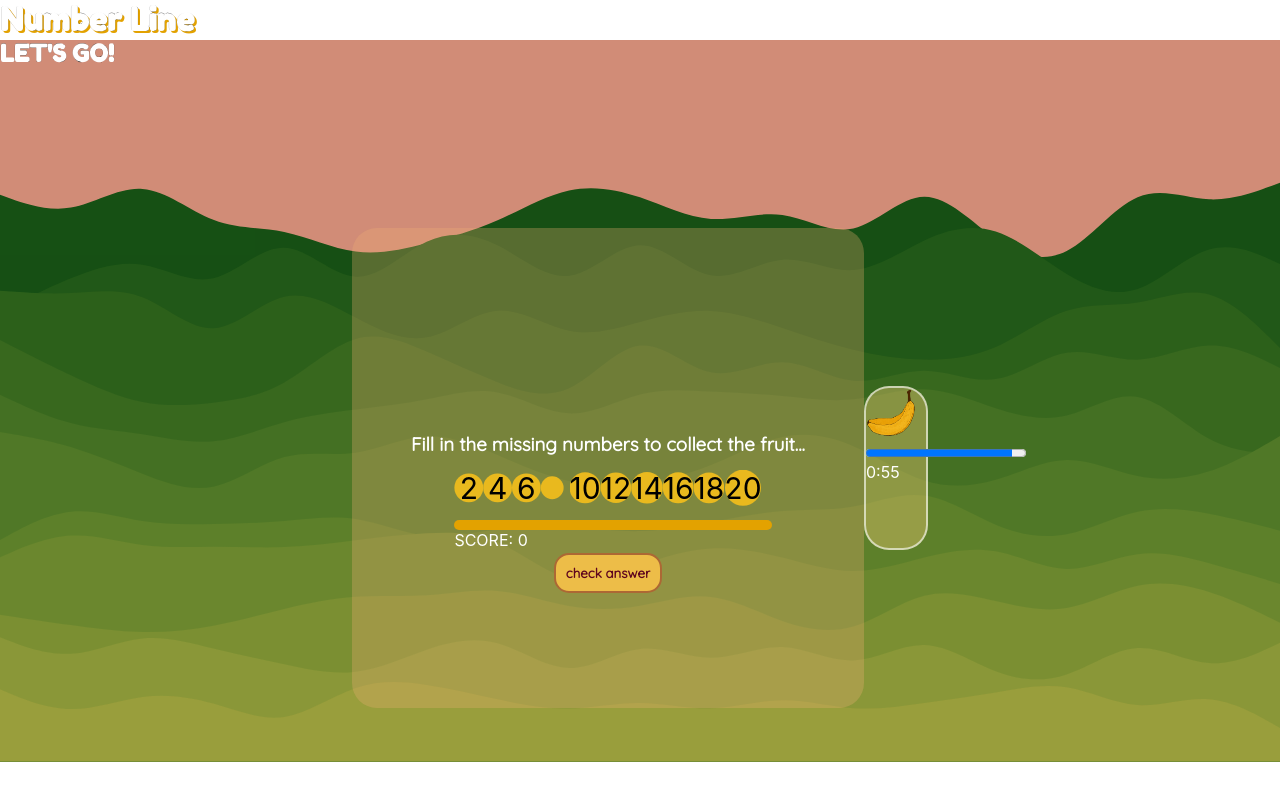
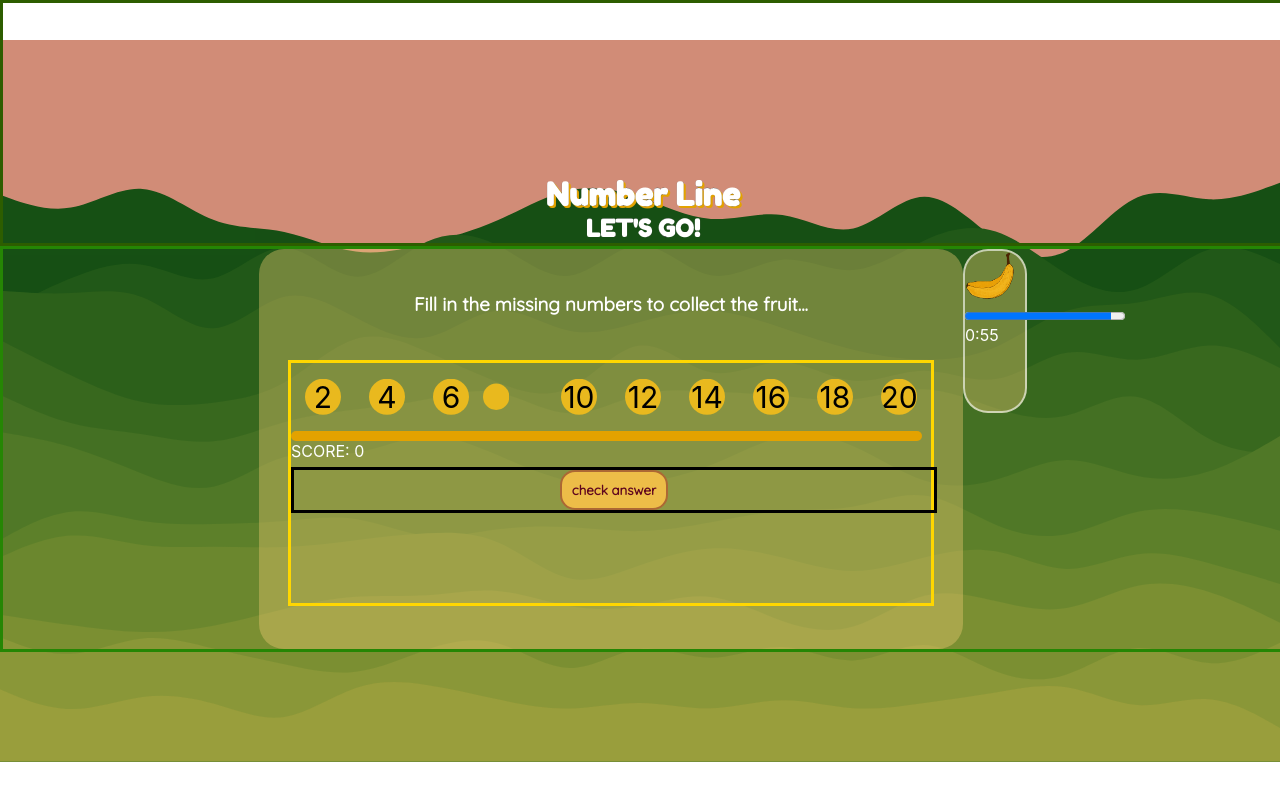
Before and after one commit to SchoolOfCode/final-project_front-end-full-stack-fam, a React (Create React App) app in the folder frontend-final-project/: page /activity in a window 1280 px wide. Built offline with nearby package versions, Linux system fonts and the light colour scheme; no server answers; a web font is replaced by a local one.

Commit message:
positioning progress on activity page

```diff
--- a/frontend-final-project/src/routes/ActivityPage/ActivityPage.css
+++ b/frontend-final-project/src/routes/ActivityPage/ActivityPage.css
@@ -1,12 +1,17 @@
 
 
-.text-container{
+.title-text-container{
+
+    display: flex;
+    flex-direction: column;
+    flex-wrap: wrap;
+    justify-content: flex-end;
+    align-items: center;
 
     width:100vw;
-    flex-direction: column;
-    flex-wrap: wrap;
-    justify-content: center;
-    align-items: flex-start;
+    height: 30vh;
+
+    border: solid #2d5d00;
 
 }
 
@@ -26,49 +31,61 @@
     font-family: 'Fredoka One', sans-serif;
     color:rgb(255, 255, 255);
     -webkit-text-stroke: 0.1px black;
-    align-content: space-around;
 
 }
 
-.the-activity-description{
 
-    color:rgb(255, 255, 255);
-    font-family: 'Quicksand', sans-serif;
+.focus-area {
+    width:100vw;
+    height:50vh;
+    display: flex;
+    justify-content: center;
+
+    border: solid rgb(37, 134, 4);
+
+}
+
+
+.the-card-div-activity {
+
+    display: flex;
+    flex-direction: column;
+    align-items: center;
+    justify-content: space-evenly;
+
+    width: 55vw;
+    height: 50vh;
+
+    border-radius: 25px;
+    background-color: #edca7365;
 
 }
 
 
 
-.focus-area{
-    width:100vw;
-    height:100vh;
-    display: flex;
-    justify-content: center;
-    align-items: center;
-}
-
 .num-line-container{
     display: flex;
     flex-direction: column;
-    height: 10%;
-    width: 60%;
+    height: 30vh;
+    width: 50vw;
+
+    border: solid gold;
+
 
 }
 
-.the-card-div {
 
+
+.button-container{
+    margin-top: 1%;
+    width:100%;
     display: flex;
-    flex-direction: column;
-    align-items: center;
     justify-content: center;
 
-    width: 55vw;
-
-
-    border-radius: 25px;
-    background-color: #edca7365;
+    border: solid black;
 
 }
+
 
 
 .banana-container {
@@ -86,7 +103,7 @@
 
 
 
-.num-grid{
+.num-grid {
     display: grid;
     grid-template-columns: repeat( 10 , 1fr );
     margin: 0;
@@ -96,7 +113,7 @@
 }
 
 
-.num-text{
+.num-text {
     text-align: center;
 
     margin: 0;
@@ -105,7 +122,7 @@
     font-size: 30px;
 }
 
-.num-input{
+.num-input {
     text-align: center;
     margin: 0;
     width: 100%;
@@ -117,20 +134,20 @@
     color: #28c522;
 }
 
-.submit-button{
+.submit-button {
     padding: 10px;
 
 }
 
-p{
+p {
     margin: 0;
 }
 
-.button-container{
-    margin-top: 1%;
-    width:100%;
-    display: flex;
-    justify-content: center;
+.the-activity-description{
+
+    color:rgb(255, 255, 255);
+    font-family: 'Quicksand', sans-serif;
+
 }
 
 .activity-background-image-daytime {
--- a/frontend-final-project/src/routes/ActivityPage/ActivityPage.js
+++ b/frontend-final-project/src/routes/ActivityPage/ActivityPage.js
@@ -17,13 +17,14 @@ export default function ActivityPage({score, setScore, clicks ,setClicks}) {
         <MySvgDay className='activity-background-image-daytime'/>
         <MySvgNight className='activity-background-image-nighttime'/>
 
-        <div className='text-container'>
+        <div className='title-text-container'>
           <h1 className='the-activity-heading'>Number Line</h1>
           <h2 className='lets-go-h2'>LET'S GO!</h2>
         </div>
 
         <main className ="focus-area">
-          <div className='the-card-div'>
+
+          <div className='the-card-div-activity'>
             <h3 className='the-activity-description'>Fill in the missing numbers to collect the fruit...</h3>
               <div className='num-line-container'>
                 <NumLine score = {score} setScore = {setScore} clicks = {clicks} setClicks = {setClicks}/>
@@ -33,7 +34,9 @@ export default function ActivityPage({score, setScore, clicks ,setClicks}) {
           <img src="banana-line-drawing.png" alt="banana" width="50" height="50"></img>
           <Timer className='the-countdown-text' initialMinute = {0} initialSeconds = {60}/>
           </div>
+
         </main>
+
         {/* <nav>
           <Link to="/login">Back to Log In</Link>
         </nav>
--- a/frontend-final-project/src/routes/ActivityPage/NumLine/NumLine.css
+++ b/frontend-final-project/src/routes/ActivityPage/NumLine/NumLine.css
@@ -27,7 +27,7 @@
 .the-actual-line {
 
 background-color: #E3A200;
-width: 100%;
+width: 97%;
 padding: 5px;
 border-radius: 25px;
 
```
